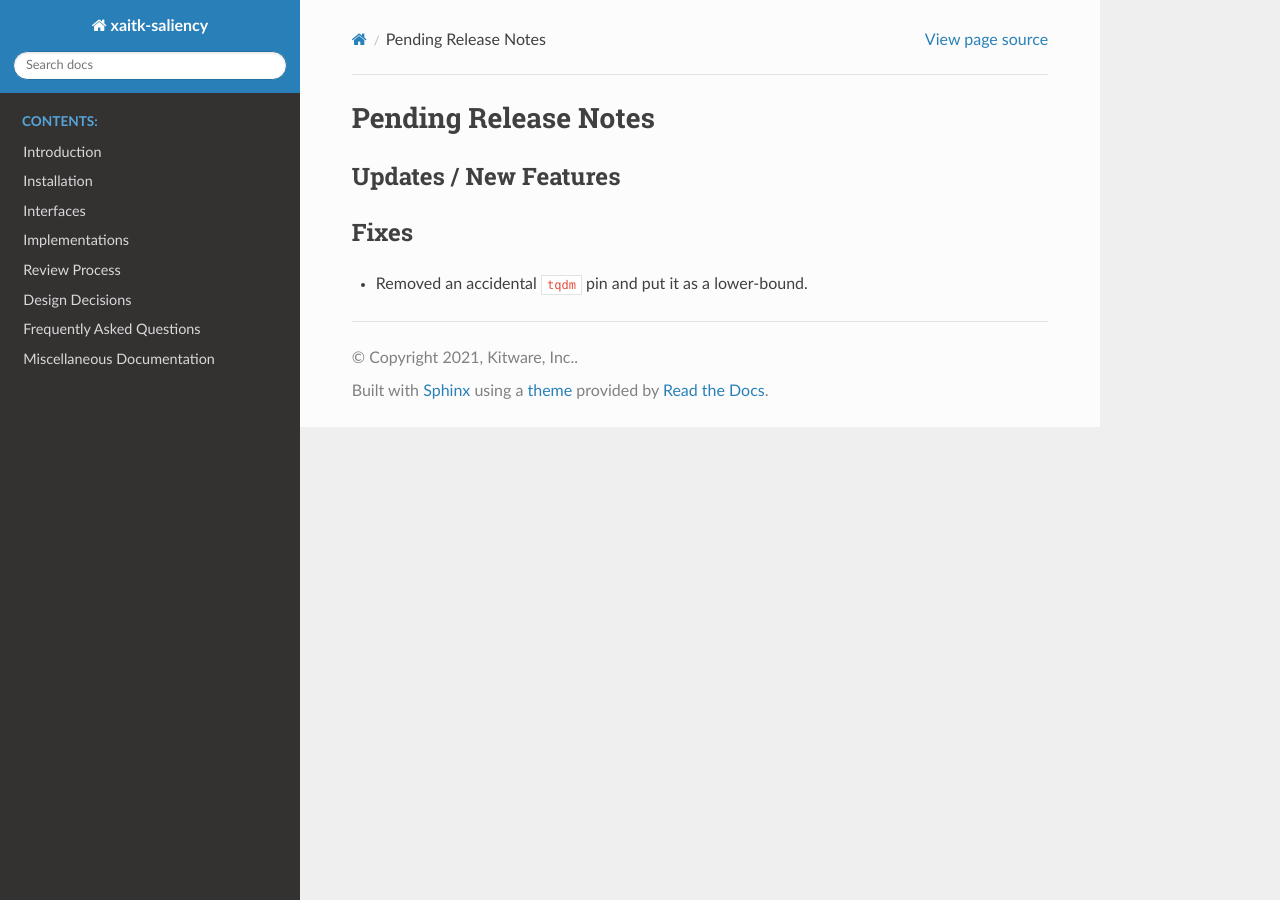
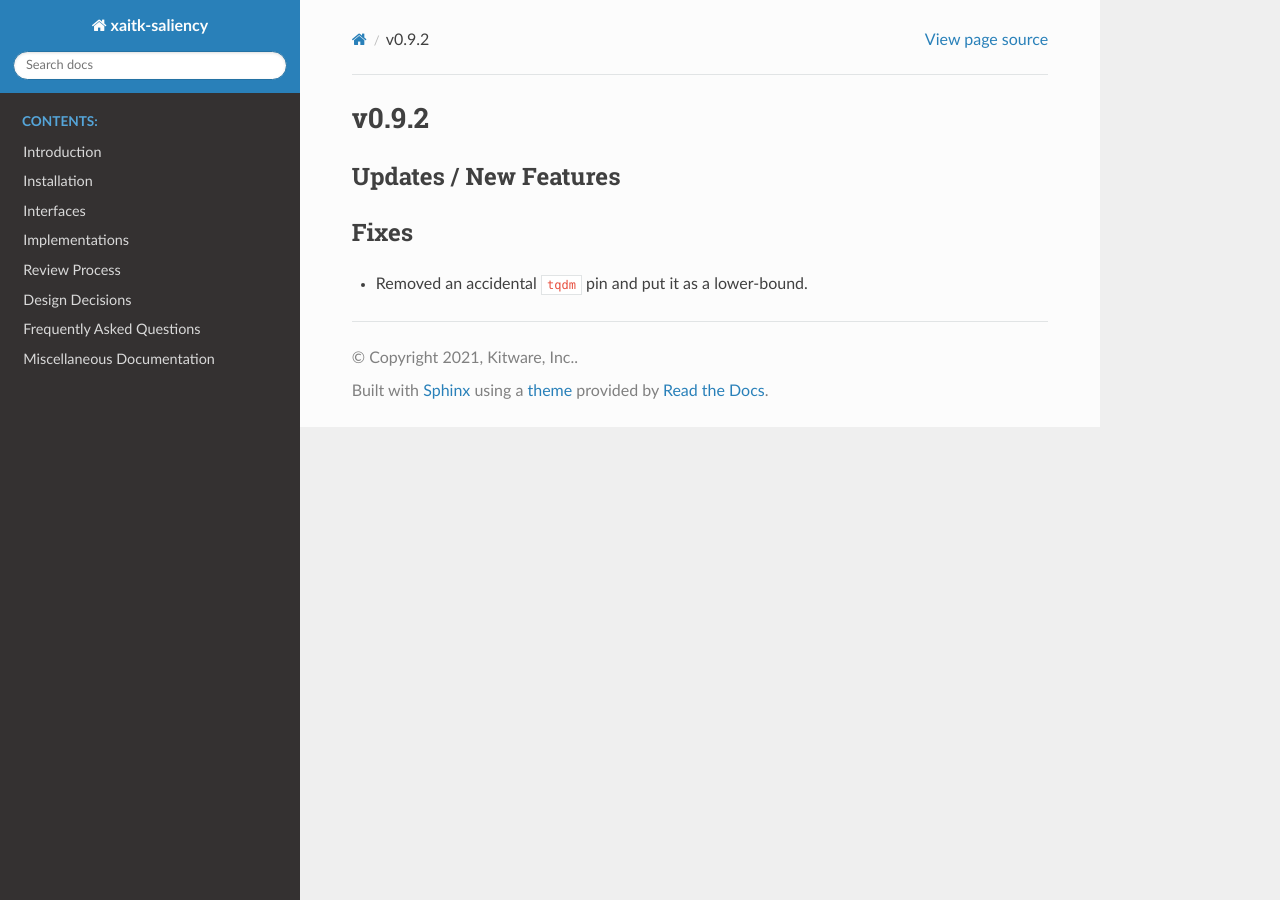
Before and after one commit to XAITK/xaitk-saliency, a Sphinx documentation site: the page built from docs/release_notes/v0.9.2.rst, in a window 1280 px wide. Built offline with Sphinx 7.4.7 and the Read the Docs theme 3.1.0, drawn with Linux system fonts in a browser that asks for light colours; pages that are not in the unit, such as notebooks, are missing from menus.

Commit message:
Update version number to 0.9.2

```diff
--- a/docs/release_notes.rst
+++ b/docs/release_notes.rst
@@ -18,3 +18,4 @@
    release_notes/v0.8.3
    release_notes/v0.9.0
    release_notes/v0.9.1
+   release_notes/v0.9.2
--- a/docs/release_notes/pending_release.rst
+++ b/docs/release_notes/v0.9.2.rst
@@ -1,5 +1,5 @@
-Pending Release Notes
-=====================
+v0.9.2
+======
 
 Updates / New Features
 ----------------------
--- a/pyproject.toml
+++ b/pyproject.toml
@@ -8,7 +8,7 @@
 # REMEMBER: `distutils.version.*Version` types can be used to compare versions
 # from strings like this.
 # This package prefers to use the strict numbering standard when possible.
-version = "0.9.1"
+version = "0.9.2"
 description = """\
     Visual saliency map generation interfaces and baseline implementations \
     for explainable AI."""
```
